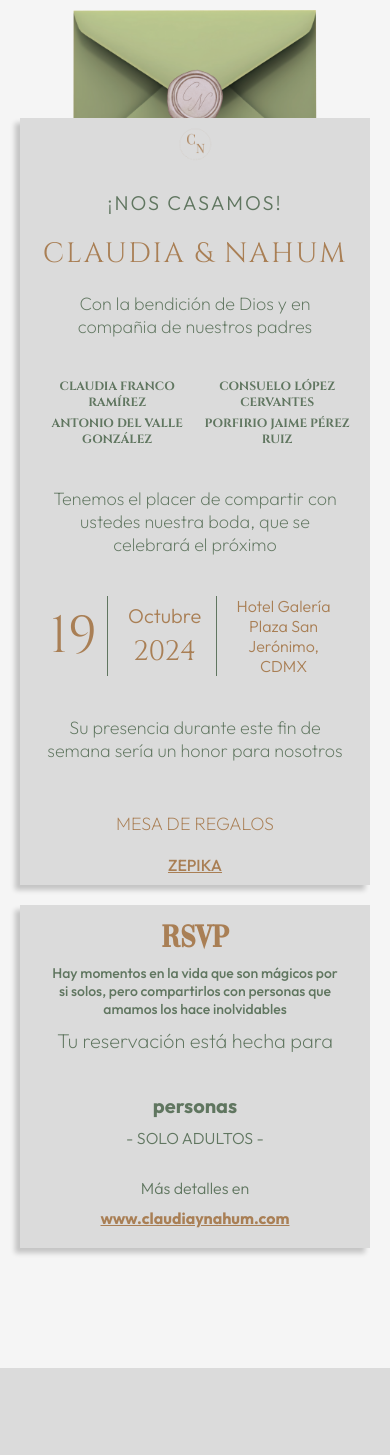
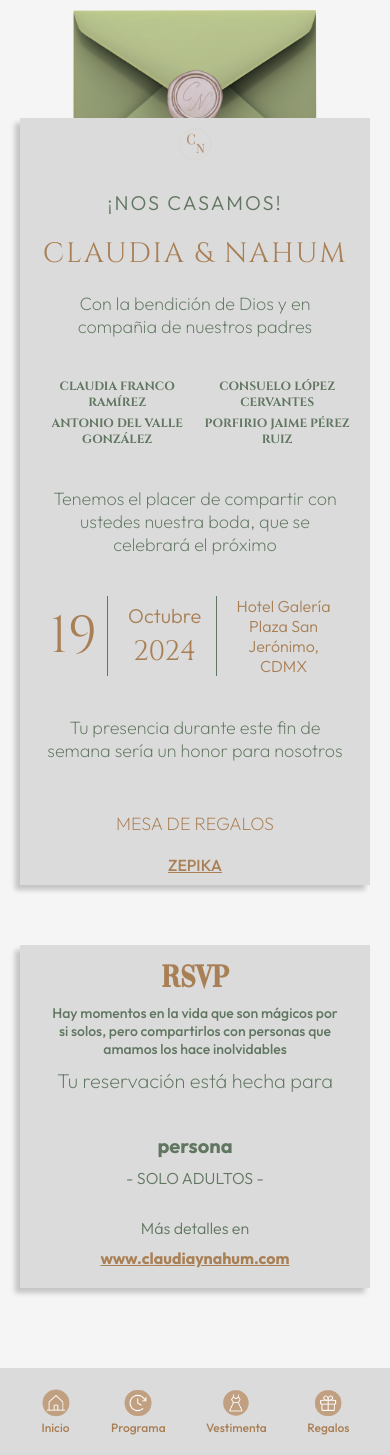
Before and after one commit to Nahumpl8/cn2024wedding, a Node server app: template views/invitacion.ejs in a window 390 px wide. Shown: the part 21-1476 px from the top of the page. Before the commit the page ends 1389 px from the top, so only its background shows below. Run offline with Node 20, Linux system fonts and the light colour scheme; the template is opened without the code that fills it, so the values that code supplies are empty; some libraries are stand-ins or nearby versions; some web fonts are replaced.

Commit message:
fixed db

```diff
--- a/index.js
+++ b/index.js
@@ -29,6 +29,7 @@ const Invitado = mongoose.model('Invitado', {
   nombre: String,
   contraseña: String,
   numeroInvitados: Number,
+  weekend: Number,
 });
 
 app.set('view engine', 'ejs');
--- a/views/invitacion.ejs
+++ b/views/invitacion.ejs
@@ -412,7 +425,9 @@
         .get-out img{
             width: 5%;
         }
-
+        .menu-phone-special{
+            display: none;
+        }
 
         @keyframes showInvitations {
             0%{
@@ -484,7 +502,7 @@
                 flex-direction: column;
                 align-items: center;
                 justify-content: space-evenly;
-                transform: translateY(-100px);
+                transform: translateY(-60px);
             }
             .pases_info{
                 width: 100%;
@@ -493,6 +511,37 @@
             .pases_info p{
                 font-size: 1.4rem;
                 padding: 0 20px;
+            }
+            .menu-phone-special{
+                width: 100%;
+                display: flex;
+                justify-content: center;
+                align-items: center;
+            }
+            .menu-phone{
+                width: 100%;
+                display: flex;
+                justify-content: space-evenly;
+                align-items: center;
+                padding: 20px 0;
+                background-color: #dbdbdb;
+                box-shadow: -5px 5px 5px rgba(0, 0, 0, 0.2);
+            }
+            .menu-item{
+                display: flex;
+                flex-direction: column;
+                align-items: center;
+                justify-content: center;
+            }
+            .menu-item img{
+                width: 30px;
+            }
+            .menu-item p{
+                font-size: 1.2rem;
+                color: #A97F55;
+                font-family: Outfit, Georgia, Times, 'Times New Roman', serif;
+                font-weight: 500;
+                text-align: center;
             }
         }
     </style>
@@ -510,7 +559,11 @@
                     <p>Hay momentos en la vida que son mágicos por si solos, pero compartirlos con personas que amamos los hace inolvidables</p>
                     <h2>Tu reservación está hecha para</h2>
                     <h3><%= usuario.numeroInvitados %></h3>
-                    <h4>personas</h4>
+                    <% if(usuario.numeroInvitados > 1){ %>
+                        <h4>personas</h4>
+                    <% } else { %>
+                        <h4>persona</h4>
+                    <% } %>
                     <h5>- SOLO ADULTOS -</h5>
                     <h5 style="margin-top: 20px;">Más detalles en</h5>
                     <a href="https://claudiaynahum.com">www.claudiaynahum.com</a>
@@ -549,7 +610,12 @@
                                 <h2>Hotel Galería Plaza San Jerónimo, CDMX</h2>
                             </div>
                         </div>
-                        <p>Su presencia durante este fin de semana sería un honor para nosotros</p>
+                        <% if(usuario.numeroInvitados > 1){ %>
+                            <p>Su presencia durante este fin de semana sería un honor para nosotros</p>
+                        <% } else { %>
+                            <p>Tu presencia durante este fin de semana sería un honor para nosotros</p>
+                        <% } %>
+
                         <span>MESA DE REGALOS</span>
                         <a href="/">ZEPIKA</a>
                     </div>
@@ -561,10 +627,42 @@
                     <p>Hay momentos en la vida que son mágicos por si solos, pero compartirlos con personas que amamos los hace inolvidables</p>
                     <h2>Tu reservación está hecha para</h2>
                     <h3><%= usuario.numeroInvitados %></h3>
-                    <h4>personas</h4>
+                    <% if(usuario.numeroInvitados > 1){ %>
+                        <h4>personas</h4>
+                    <% } else { %>
+                        <h4>persona</h4>
+                    <% } %>
                     <h5>- SOLO ADULTOS -</h5>
                     <h5 style="margin-top: 20px;">Más detalles en</h5>
                     <a href="https://claudiaynahum.com">www.claudiaynahum.com</a>
+                </div>
+            </div>
+        </div>
+        <div class="menu-phone-special">
+            <div class="menu-phone">
+                <div class="menu-item">
+                    <a href="/">
+                        <img src="/images/homeIcon.png" alt="home">
+                    </a>
+                    <p>Inicio</p>
+                </div>
+                <div class="menu-item">
+                    <a href="/programa">
+                        <img src="/images/ScheduleIcon.png" alt="Schedule Icon page">
+                    </a>
+                    <p>Programa</p>
+                </div>
+                <div class="menu-item">
+                    <a href="/dress-code">
+                        <img src="/images/dressIcon.png" alt="dress icon page">
+                    </a>
+                    <p>Vestimenta</p>
+                </div>
+                <div class="menu-item">
+                    <a href="/">
+                        <img src="/images/giftIcon.png" alt="gift icon page">
+                    </a>
+                    <p>Regalos</p>
                 </div>
             </div>
         </div>
```
Also changed, not shown: other parts of views/invitacion.ejs (+30 -6 lines), public/images/fondo-invitacion.png (deleted), public/images/getOut.png (deleted), public/images/homeIcon.png (added).
